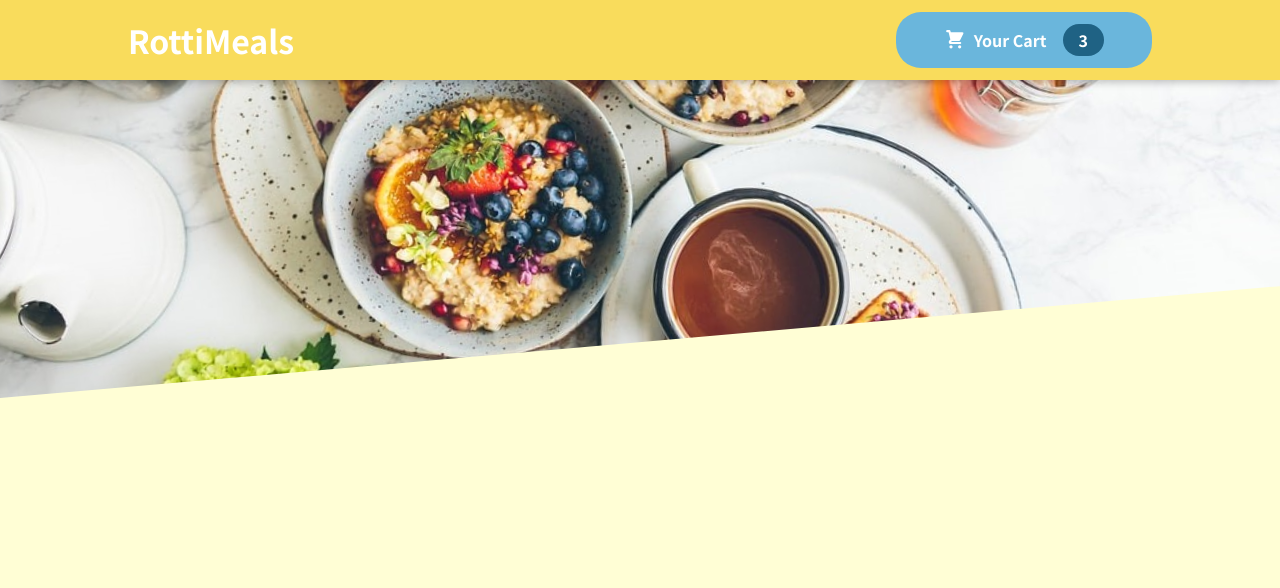
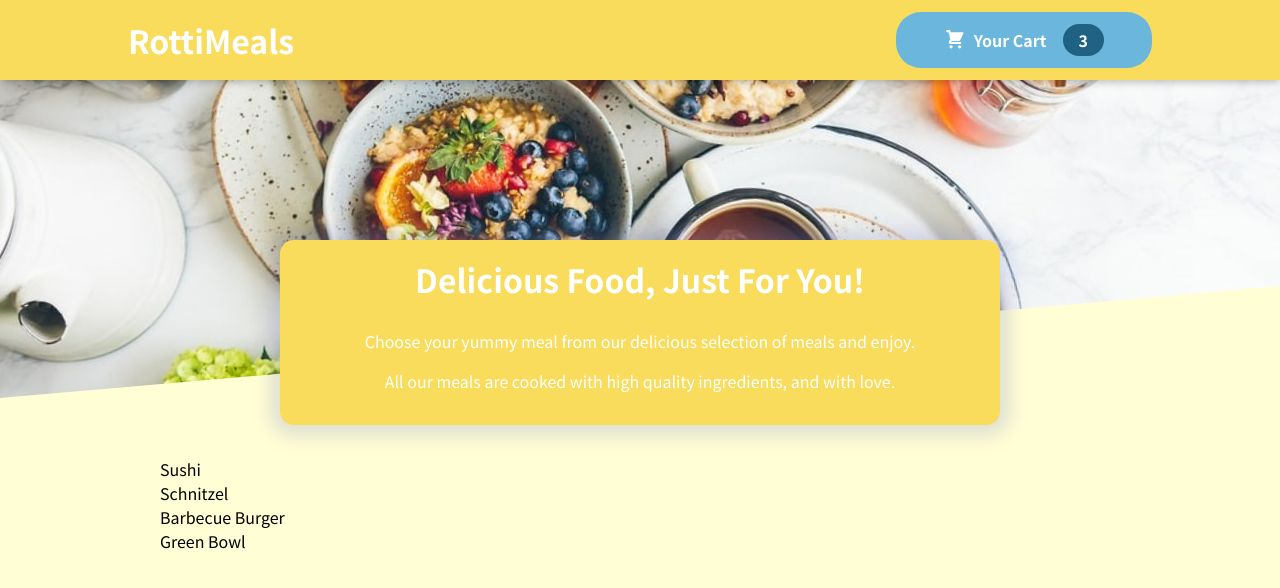
Before and after one commit to SoundaryaKhanapur/FoodOrderApp, a React (Create React App) app: page / in a window 1280 px wide. Shown: the top 588 px of the page. Built offline with nearby package versions, Linux system fonts and the light colour scheme.

Commit message:
Meals summary

```diff
--- a/src/App.js
+++ b/src/App.js
@@ -1,10 +1,14 @@
 import React from 'react';
 import Header from "./components/Layout/Header";
+import Meals from './components/Meals/Meals';
 
 function App() {
   return (
     <React.Fragment>
       <Header />
+      <main>
+      <Meals />
+      </main>
     </React.Fragment>
 
 
--- /dev/null
+++ b/src/components/Meals/AvailableMeals.js
@@ -0,0 +1,40 @@
+import Styles from './AvailableMeals.module.css';
+
+const DUMMY_MEALS = [
+    {
+      id: 'm1',
+      name: 'Sushi',
+      description: 'Finest fish and veggies',
+      price: 22.99,
+    },
+    {
+      id: 'm2',
+      name: 'Schnitzel',
+      description: 'A german specialty!',
+      price: 16.5,
+    },
+    {
+      id: 'm3',
+      name: 'Barbecue Burger',
+      description: 'American, raw, meaty',
+      price: 12.99,
+    },
+    {
+      id: 'm4',
+      name: 'Green Bowl',
+      description: 'Healthy...and green...',
+      price: 18.99,
+    },
+  ];
+
+const AvailableMeals = () => {
+    const mealsList = DUMMY_MEALS.map(meal => <li>{meal.name}</li>)
+
+    return <section className={Styles.meals}>
+        <ul>
+            {mealsList}
+        </ul>
+    </section>
+};
+
+export default AvailableMeals;
--- /dev/null
+++ b/src/components/Meals/AvailableMeals.module.css
@@ -0,0 +1,24 @@
+.meals {
+  max-width: 60rem;
+  width: 90%;
+  margin: 2rem auto;
+  animation: meals-appear 1s ease-out forwards;
+}
+
+.meals ul {
+  list-style: none;
+  margin: 0;
+  padding: 0;
+}
+
+@keyframes meals-appear {
+  from {
+    opacity: 0;
+    transform: translateY(3rem);
+  }
+
+  to {
+    opacity: 1;
+    transform: translateY(0);
+  }
+}
--- /dev/null
+++ b/src/components/Meals/Meals.js
@@ -0,0 +1,12 @@
+import React from 'react';
+import AvailableMeals from "./AvailableMeals";
+import MealsSummary from "./MealsSummary";
+
+const Meals = () => {
+    return <React.Fragment>
+        <MealsSummary />
+        <AvailableMeals />
+    </React.Fragment>
+}
+
+export default Meals;
--- /dev/null
+++ b/src/components/Meals/MealsSummary.js
@@ -0,0 +1,15 @@
+import Styles from './MealsSummary.module.css';
+
+const MealsSummary = () => {
+    return <section className={Styles.summary}>
+        <h2>Delicious Food, Just For You!</h2>
+        <p>
+            Choose your yummy meal from our delicious selection of meals and enjoy.
+        </p>
+        <p>
+            All our meals are cooked with high quality ingredients, and with love.
+        </p>
+    </section>
+}
+
+export default MealsSummary;
--- /dev/null
+++ b/src/components/Meals/MealsSummary.module.css
@@ -0,0 +1,18 @@
+.summary {
+  text-align: center;
+  max-width: 45rem;
+  width: 90%;
+  margin: auto;
+  margin-top: -10rem;
+  position: relative;
+  background-color: #f9dc5c;
+  color: white;
+  border-radius: 14px;
+  padding: 1rem;
+  box-shadow: 0 1px 18px 10px rgba(131, 136, 202, 0.25);
+}
+
+.summary h2 {
+  font-size: 2rem;
+  margin-top: 0;
+}
```
Also changed, not shown: 1 other file (tests, documents, lock files or other folders).
